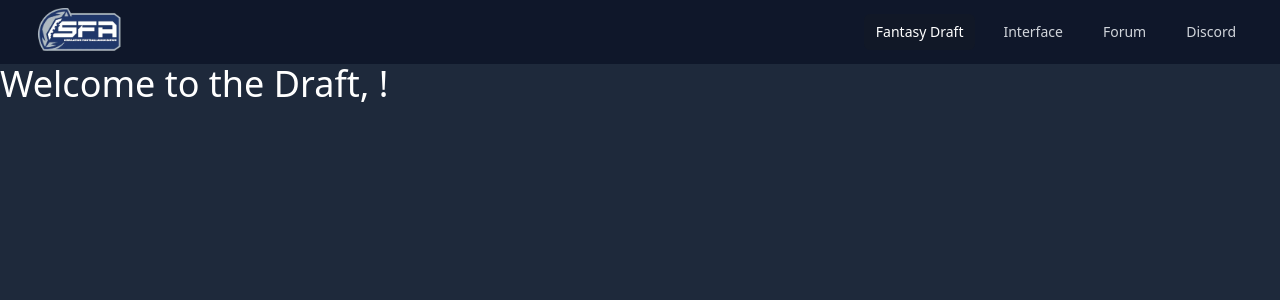
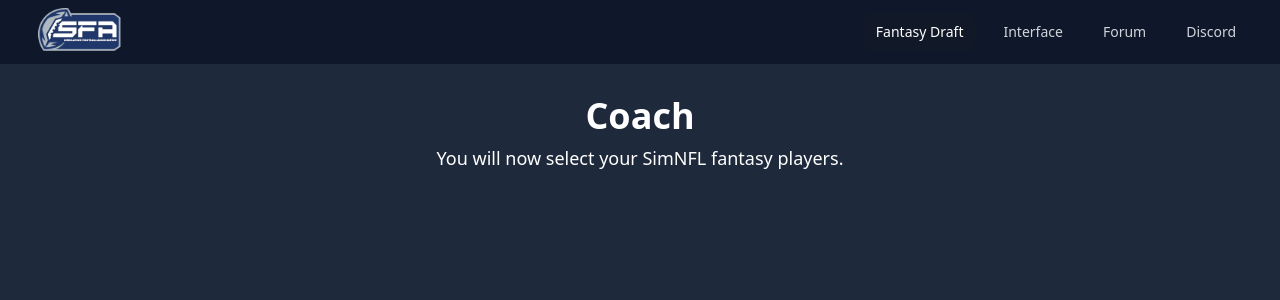
Before and after one commit to Kirbskol/simnfl-fantasy, a React (Vite) app: page /draft in a window 1280 px wide. Shown: the top 300 px of the page. Built offline with nearby package versions, Linux system fonts and the light colour scheme.

Commit message:
Add <h1> and <p> for /draft page
Styling for both has been completed for draft page.

```diff
--- a/src/components/Draft.jsx
+++ b/src/components/Draft.jsx
@@ -2,8 +2,12 @@ import React from 'react';
 
 const Draft = ({ userName }) => {
   return (
-    <div>
-      <h1 class="text-4xl self-center mb-2">Welcome to the Draft, {userName}!</h1>
+    <div class="flex-col p-8 items-center text-center">
+        <div class="text-center w-1/2 justify-self-center">
+            <h1 class="text-4xl self-center font-bold mb-2">Coach {userName}</h1>
+            <p class="text-lg text-wrap">You will now select your SimNFL fantasy players.</p>
+        </div>
+
       {/* Add draft logic here */}
     </div>
   );
--- a/src/components/Header.jsx
+++ b/src/components/ui/Navbar.jsx
@@ -1,7 +1,7 @@
 import React from 'react'
 import { Disclosure, DisclosureButton, DisclosurePanel, Menu, MenuButton, MenuItem, MenuItems } from '@headlessui/react'
 import { Bars3Icon, BellIcon, XMarkIcon } from '@heroicons/react/24/outline'
-import logo from '../assets/logo.png'
+import logo from '../../assets/logo.png'
 
 const navigation = [
   { name: 'Fantasy Draft', href: '/', current: true },
@@ -14,7 +14,7 @@ function classNames(...classes) {
   return classes.filter(Boolean).join(' ')
 }
 
-export default function Header() {
+export default function Navbar() {
   return (
     <Disclosure as="nav" className="bg-slate-900">
       <div className="mx-auto max-w-7xl px-2 sm:px-6 lg:px-8">
--- a/src/main.jsx
+++ b/src/main.jsx
@@ -2,11 +2,11 @@ import { StrictMode } from 'react'
 import { createRoot } from 'react-dom/client'
 import './index.css'
 import App from './App.jsx'
-import Header from './components/Header.jsx'
+import Navbar from './components/ui/Navbar.jsx'
 
 createRoot(document.getElementById('root')).render(
   <StrictMode>
-    <Header />
+    <Navbar />
     <App />
   </StrictMode>,
 )
```
